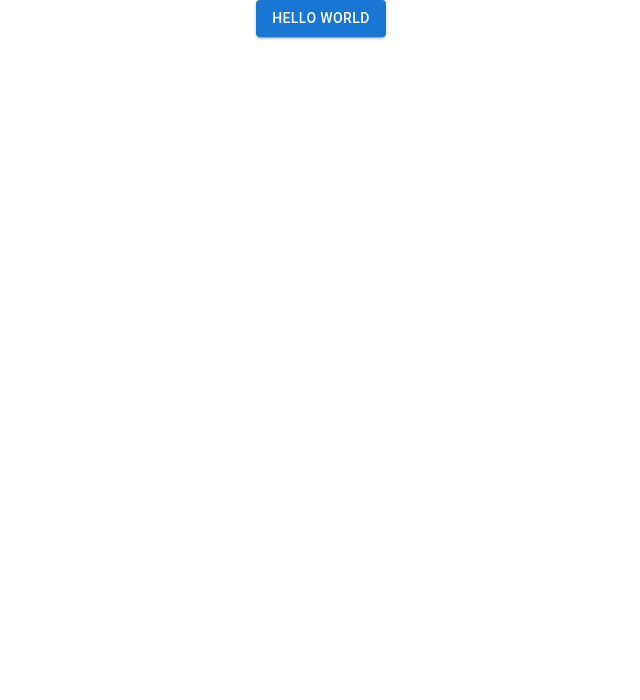
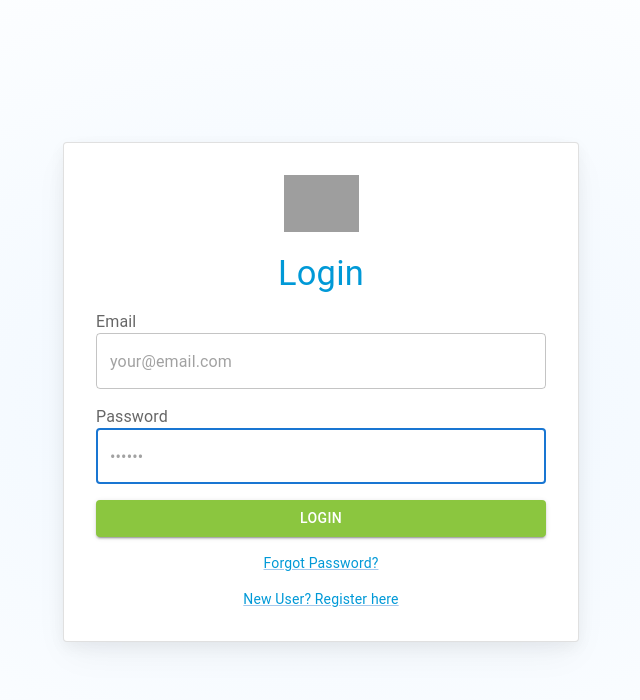
Before and after one commit to kmushfikur310/patient_portal_ui, a React (Create React App) app: page / in a window 1280 px wide. Before the commit this address had no page. Shown: the top 700 px of the page, without its empty margins (319-959 px from the left). Built offline with nearby package versions, Linux system fonts and the light colour scheme; grey boxes are pictures that could not be loaded.

Commit message:
Login page created

```diff
--- a/src/App.js
+++ b/src/App.js
@@ -2,15 +2,14 @@
 import { BrowserRouter as Router, Route, Routes } from 'react-router-dom';
 import Button from '@mui/material/Button';
 import DashboardComponent from './Components/Dashboard';
+import Login from './Components/Login';
 
 function App() {
   return (
     <Router>
-      <div className="App">
-        <Button variant="contained">Hello world</Button>
-      </div>
       <Routes>
-          <Route path="/dashboard" element={<DashboardComponent />} />
+          <Route exact={true} path="/" element={<Login />} />
+          <Route exact={true} path="/dashboard" element={<DashboardComponent />} />
         </Routes>
     </Router>
   );
--- /dev/null
+++ b/src/Components/Login.js
@@ -0,0 +1,226 @@
+import * as React from 'react';
+import Box from '@mui/material/Box';
+import Button from '@mui/material/Button';
+import Checkbox from '@mui/material/Checkbox';
+import CssBaseline from '@mui/material/CssBaseline';
+import FormControlLabel from '@mui/material/FormControlLabel';
+import Divider from '@mui/material/Divider';
+import FormLabel from '@mui/material/FormLabel';
+import FormControl from '@mui/material/FormControl';
+import Link from '@mui/material/Link';
+import TextField from '@mui/material/TextField';
+import Typography from '@mui/material/Typography';
+import Stack from '@mui/material/Stack';
+import MuiCard from '@mui/material/Card';
+import {useNavigate} from 'react-router-dom'
+import { styled } from '@mui/material/styles';
+// import ForgotPassword from './ForgotPassword';
+// import { GoogleIcon, FacebookIcon, SitemarkIcon } from './CustomIcons';
+// import AppTheme from '../shared-theme/AppTheme';
+// import ColorModeSelect from '../shared-theme/ColorModeSelect';
+
+const Card = styled(MuiCard)(({ theme }) => ({
+    display: 'flex',
+    flexDirection: 'column',
+    alignSelf: 'center',
+    width: '100%',
+    padding: theme.spacing(4),
+    gap: theme.spacing(2),
+    margin: 'auto',
+    [theme.breakpoints.up('sm')]: {
+        maxWidth: '450px',
+    },
+    boxShadow:
+        'hsla(220, 30%, 5%, 0.05) 0px 5px 15px 0px, hsla(220, 25%, 10%, 0.05) 0px 15px 35px -5px',
+    ...theme.applyStyles('dark', {
+        boxShadow:
+            'hsla(220, 30%, 5%, 0.5) 0px 5px 15px 0px, hsla(220, 25%, 10%, 0.08) 0px 15px 35px -5px',
+    }),
+}));
+
+const SignInContainer = styled(Stack)(({ theme }) => ({
+    height: 'calc((1 - var(--template-frame-height, 0)) * 90dvh)',
+    minHeight: '100%',
+    padding: theme.spacing(2),
+    [theme.breakpoints.up('sm')]: {
+        padding: theme.spacing(4),
+    },
+    '&::before': {
+        content: '""',
+        display: 'block',
+        position: 'absolute',
+        zIndex: -1,
+        inset: 0,
+        backgroundImage:
+            'radial-gradient(ellipse at 50% 50%, hsl(210, 100%, 97%), hsl(0, 0%, 100%))',
+        backgroundRepeat: 'no-repeat',
+        ...theme.applyStyles('dark', {
+            backgroundImage:
+                'radial-gradient(at 50% 50%, hsla(210, 100%, 16%, 0.5), hsl(220, 30%, 5%))',
+        }),
+    },
+}));
+
+export default function SignIn(props) {
+    const navigate = useNavigate();
+    const [emailError, setEmailError] = React.useState(false);
+    const [emailErrorMessage, setEmailErrorMessage] = React.useState('');
+    const [passwordError, setPasswordError] = React.useState(false);
+    const [passwordErrorMessage, setPasswordErrorMessage] = React.useState('');
+    const [loginDetails, setLoginDetails] = React.useState({
+        email: "",
+        password: ""
+    });
+
+    const handleLoginInput = e => {
+        const { name, value } = e.target;
+        setLoginDetails(prevDetails => ({
+            ...prevDetails,
+            [name]: value
+        }));
+    };
+    console.log(loginDetails);
+    const [open, setOpen] = React.useState(false);
+
+    const handleClickOpen = () => {
+        setOpen(true);
+    };
+
+    const handleClose = () => {
+        setOpen(false);
+    };
+
+    const handleSubmit = (event) => {
+        if (emailError || passwordError) {
+            event.preventDefault();
+            return;
+        }
+        const data = new FormData(event.currentTarget);
+        console.log({
+            email: data.get('email'),
+            password: data.get('password'),
+        });
+    };
+
+    const validateInputs = () => {
+        const email = document.getElementById('email');
+        const password = document.getElementById('password');
+
+        let isValid = true;
+
+        if (!email.value || !/\S+@\S+\.\S+/.test(email.value)) {
+            setEmailError(true);
+            setEmailErrorMessage('Please enter a valid email address.');
+            isValid = false;
+        } else {
+            setEmailError(false);
+            setEmailErrorMessage('');
+        }
+
+        if (!password.value || password.value.length < 6) {
+            setPasswordError(true);
+            setPasswordErrorMessage('Password must be at least 6 characters long.');
+            isValid = false;
+        } else {
+            setPasswordError(false);
+            setPasswordErrorMessage('');
+        }
+
+        return isValid;
+    };
+
+    const userLogin = () => {
+        navigate("/dashboard");
+    }
+
+    return (
+        <SignInContainer direction="column" justifyContent="space-between">
+            {/* <ColorModeSelect sx={{ position: 'fixed', top: '1rem', right: '1rem' }} /> */}
+            <Card variant="outlined">
+                <div style={{ textAlign: "center" }}>
+                    <img src="https://www.bayer.com/themes/custom/bayer_cpa/logo.svg" width='75' alt="Logo" />
+                </div>
+                <Typography
+                    component="h1"
+                    variant="h4"
+                    sx={{ width: '100%', fontSize: 'clamp(2rem, 10vw, 2.15rem)', textAlign: "center", color: "#0099d7" }}
+                >
+                    Login
+                </Typography>
+                <Box
+                    noValidate
+                    sx={{
+                        display: 'flex',
+                        flexDirection: 'column',
+                        width: '100%',
+                        gap: 2,
+                    }}
+                >
+                    <FormControl>
+                        <FormLabel htmlFor="email">Email</FormLabel>
+                        <TextField
+                            error={emailError}
+                            helperText={emailErrorMessage}
+                            id="email"
+                            type="email"
+                            name="email"
+                            placeholder="your@email.com"
+                            autoComplete="email"
+                            autoFocus
+                            required
+                            fullWidth
+                            variant="outlined"
+                            onChange={e => handleLoginInput(e)}
+                            color={emailError ? 'error' : 'primary'}
+                        />
+                    </FormControl>
+                    <FormControl>
+                        <FormLabel htmlFor="password">Password</FormLabel>
+                        <TextField
+                            error={passwordError}
+                            helperText={passwordErrorMessage}
+                            name="password"
+                            placeholder="••••••"
+                            type="password"
+                            id="password"
+                            autoComplete="current-password"
+                            autoFocus
+                            required
+                            fullWidth
+                            variant="outlined"
+                            onChange={e => handleLoginInput(e)}
+                            color={passwordError ? 'error' : 'primary'}
+                        />
+                    </FormControl>
+                    <Button
+                        type="submit"
+                        fullWidth
+                        variant="contained"
+                        style={{ backgroundColor: "#8bc63f", color: "#FFF" }}
+                        onClick={userLogin}
+                    >
+                        Login
+                    </Button>
+                    <Link
+                        component="button"
+                        type="button"
+                        onClick={handleClickOpen}
+                        variant="body2"
+                        sx={{ alignSelf: 'center', color: "#0099d7" }}
+                    >
+                        Forgot Password?
+                    </Link>
+                    <Link
+                        component="button"
+                        type="button"
+                        onClick={handleClickOpen}
+                        variant="body2"
+                        sx={{ alignSelf: 'center', color: "#0099d7" }}
+                    >
+                        New User? Register here
+                    </Link>
+                </Box>
+            </Card>
+        </SignInContainer>
+    );
+}
```
